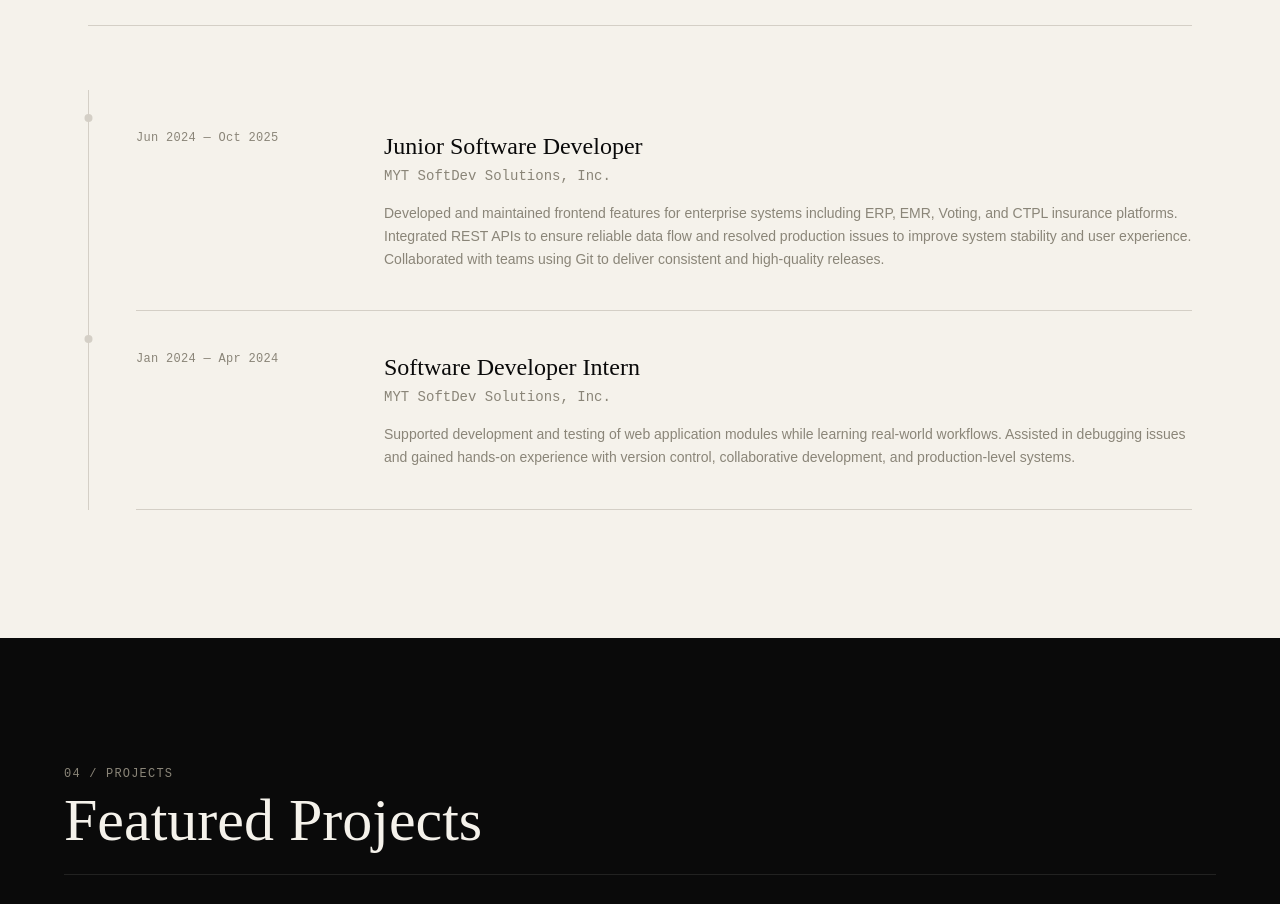
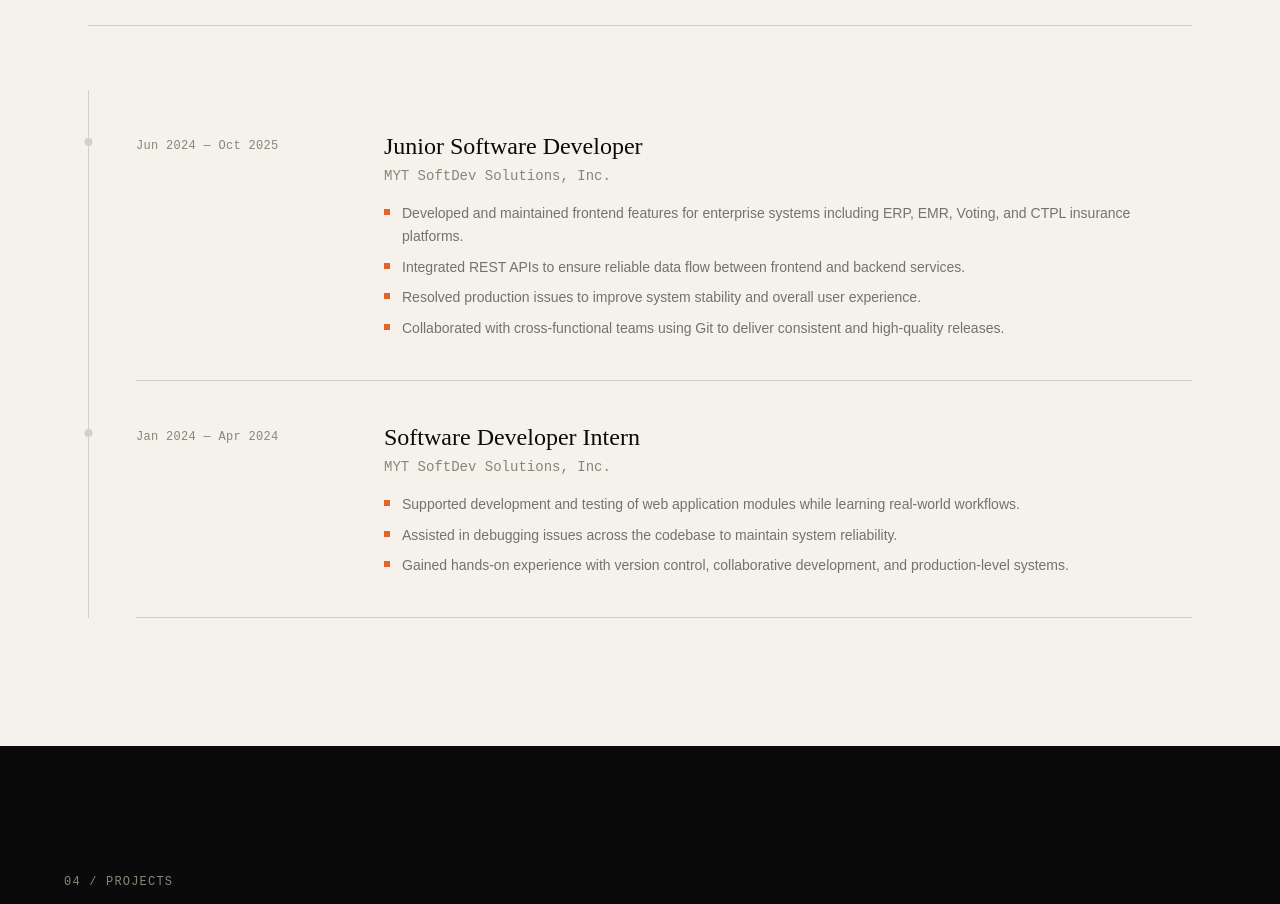
Before and after one commit to janinevallente/janinevallente-portfolio, a Next.js app: page / in a window 1280 px wide. Shown: the part 1820-2724 px from the top of the page. Built offline with nearby package versions, Linux system fonts and the light colour scheme.

Commit message:
enh: changed job description into bullet points and adjusted spacing in experience section

```diff
--- a/src/components/sections/Experience.tsx
+++ b/src/components/sections/Experience.tsx
@@ -18,17 +18,14 @@ export default function Experience() {
 
         <div className="flex flex-col gap-0">
           {portfolio.experience.map((job, i) => (
-            <div
-              key={i}
-              className="md:pl-12 relative group"
-            >
+            <div key={i} className="md:pl-12 relative group">
               {/* Timeline dot */}
-              <div className="hidden md:block absolute left-0 top-6 w-2 h-2 rounded-full bg-border group-hover:bg-accent -translate-x-[3.5px] transition-colors duration-200" />
+              <div className="hidden md:block absolute left-0 top-12 w-2 h-2 rounded-full bg-border group-hover:bg-accent -translate-x-[3.5px] transition-colors duration-200" />
 
               <div className="border-b border-border py-10 grid grid-cols-1 md:grid-cols-[200px,1fr] gap-4 md:gap-12">
                 {/* Left: period */}
                 <div>
-                  <p className="font-mono text-xs text-muted tracking-wide">{job.period}</p>
+                  <p className="font-mono text-xs text-muted tracking-wide md:mt-2">{job.period}</p>
                 </div>
 
                 {/* Right: content */}
@@ -37,7 +34,16 @@ export default function Experience() {
                     {job.role}
                   </h3>
                   <p className="font-mono text-sm text-muted mb-4">{job.company}</p>
-                  <p className="font-body text-muted leading-relaxed text-sm">{job.description}</p>
+
+                  {/* Bullet list */}
+                  <ul className="flex flex-col gap-2">
+                    {job.description.map((point, j) => (
+                      <li key={j} className="flex items-start gap-3">
+                        <div className="w-1.5 h-1.5 bg-accent shrink-0 mt-[7px]" />
+                        <span className="font-body text-ink/55 leading-relaxed text-sm">{point}</span>
+                      </li>
+                    ))}
+                  </ul>
                 </div>
               </div>
             </div>
--- a/src/lib/data.ts
+++ b/src/lib/data.ts
@@ -99,15 +99,22 @@ export const portfolio = {
       company: "MYT SoftDev Solutions, Inc.",
       role: "Junior Software Developer",
       period: "Jun 2024 — Oct 2025",
-      description:
-        "Developed and maintained frontend features for enterprise systems including ERP, EMR, Voting, and CTPL insurance platforms. Integrated REST APIs to ensure reliable data flow and resolved production issues to improve system stability and user experience. Collaborated with teams using Git to deliver consistent and high-quality releases.",
+      description: [
+        "Developed and maintained frontend features for enterprise systems including ERP, EMR, Voting, and CTPL insurance platforms.",
+        "Integrated REST APIs to ensure reliable data flow between frontend and backend services.",
+        "Resolved production issues to improve system stability and overall user experience.",
+        "Collaborated with cross-functional teams using Git to deliver consistent and high-quality releases.",
+      ],
     },
     {
       company: "MYT SoftDev Solutions, Inc.",
       role: "Software Developer Intern",
       period: "Jan 2024 — Apr 2024",
-      description:
-        "Supported development and testing of web application modules while learning real-world workflows. Assisted in debugging issues and gained hands-on experience with version control, collaborative development, and production-level systems.",
+      description: [
+        "Supported development and testing of web application modules while learning real-world workflows.",
+        "Assisted in debugging issues across the codebase to maintain system reliability.",
+        "Gained hands-on experience with version control, collaborative development, and production-level systems.",
+      ],
     },
   ],
 
```
